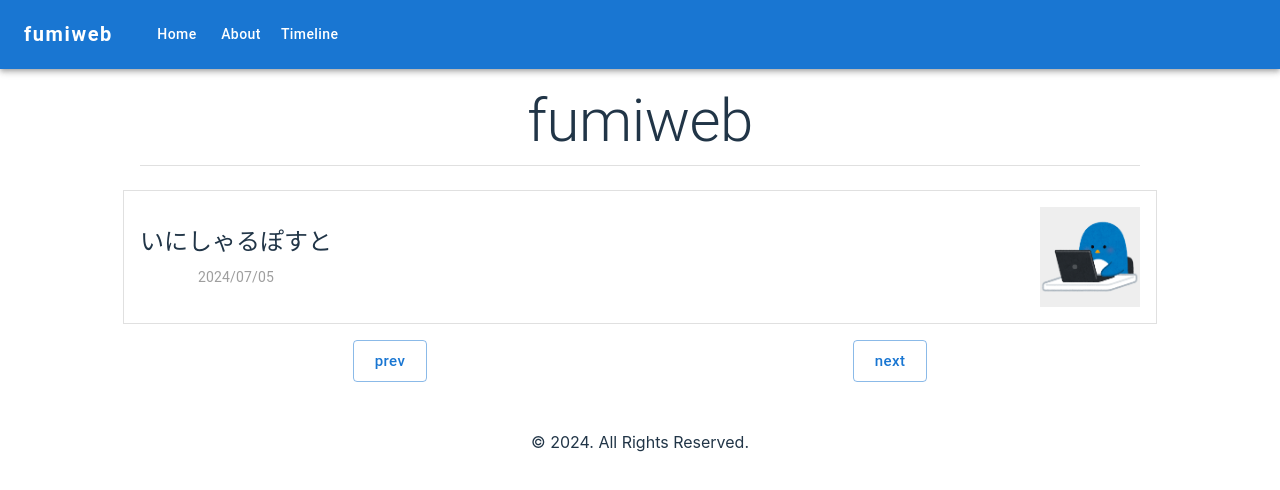
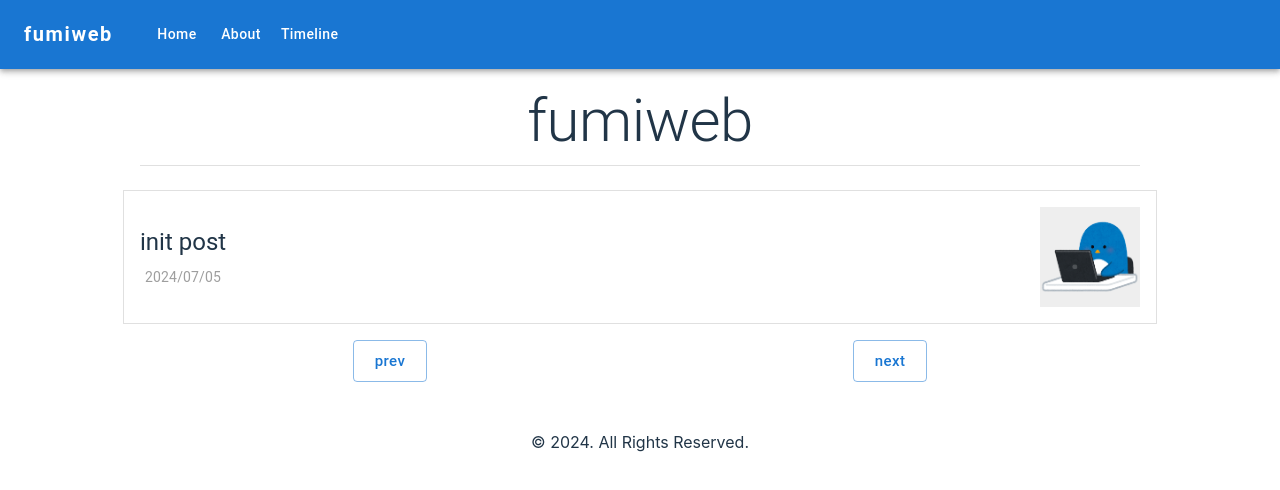
Before and after one commit to yamashitafumihiro/fumiweb-vitest, a React (Vite) app in the folder frontend/: page /home in a window 1280 px wide. Shown: the top 490 px of the page. Built offline with nearby package versions, Linux system fonts and the light colour scheme.

Commit message:
タイトルがダサいので変えました。

```diff
--- a/frontend/src/components/HomePage.tsx
+++ b/frontend/src/components/HomePage.tsx
@@ -11,7 +11,7 @@ import {Link} from "react-router-dom";
 export const blogposts = [
     {
         id: 1,
-        title: "いにしゃるぽすと",
+        title: "init post",
         imageUrl: "/images/technology.png",
         slug: "initPost",
         date: "2024/07/05"
```
